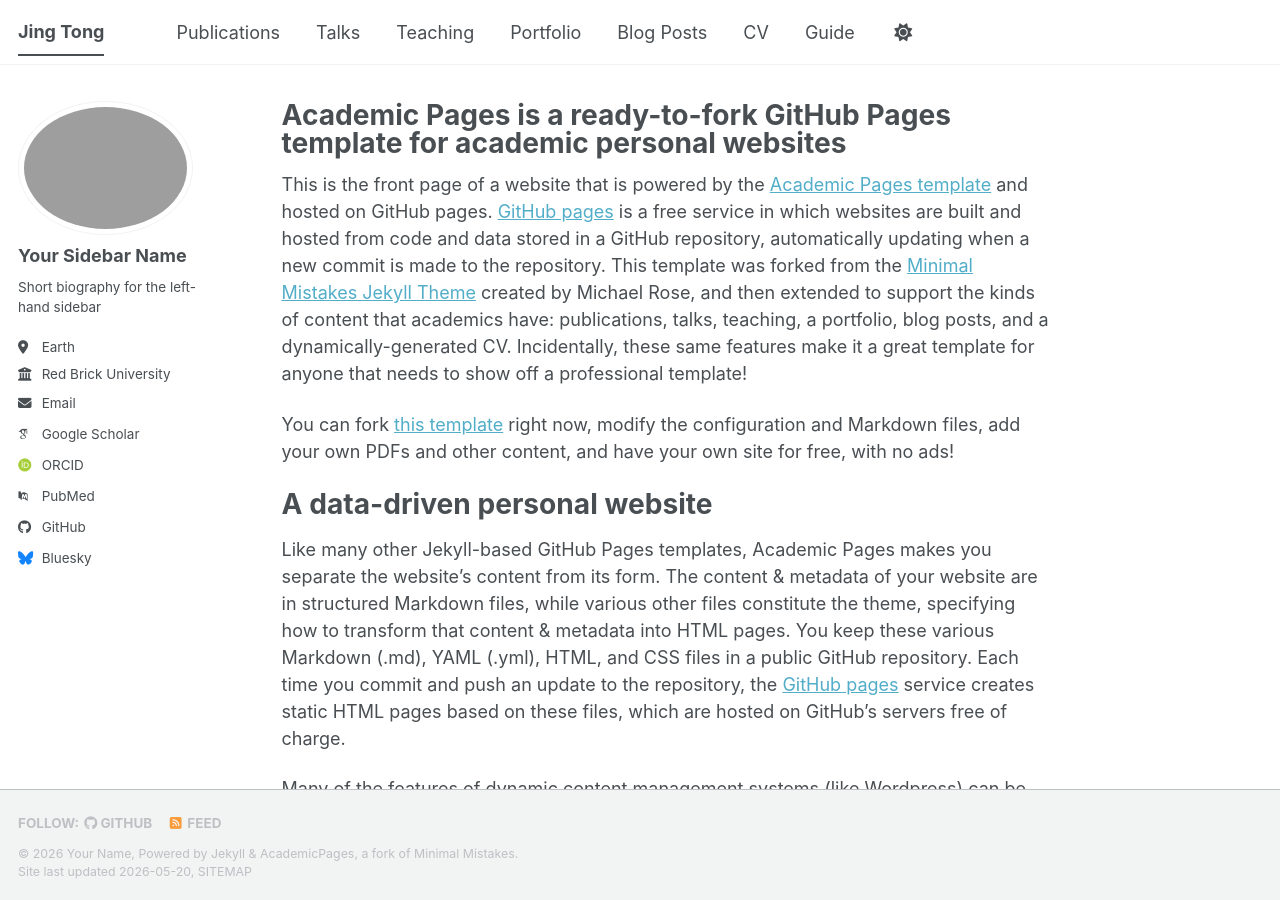
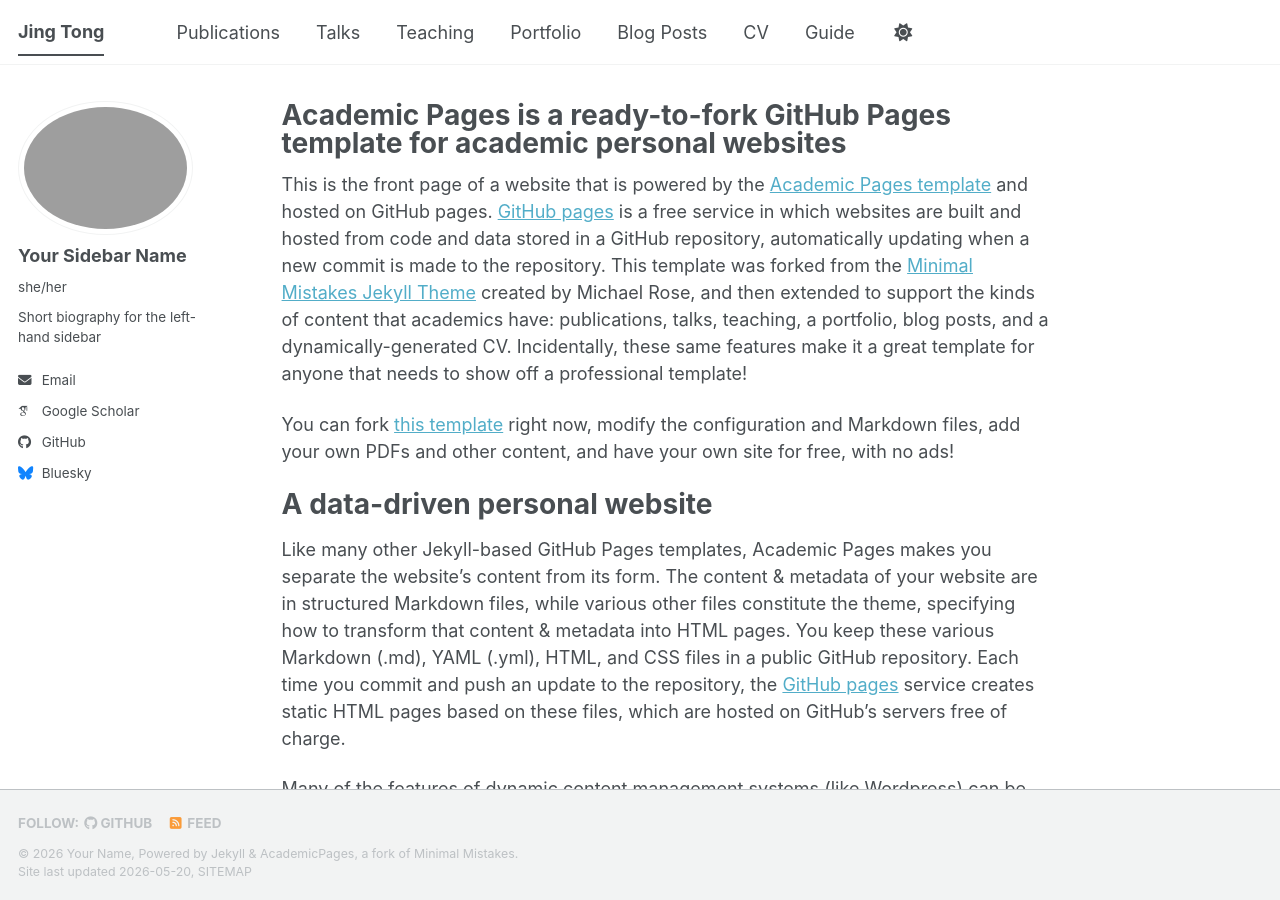
Before and after one commit to JingTong01/jingtong01.github.io, a Jekyll site: the page built from _pages/about.md, in a window 1280 px wide and 900 px high. Built offline with Jekyll 4.4.1, drawn with Linux system fonts in a browser that asks for light colours; some web fonts are replaced; a script bundle is joined from its source files by our own code; library files that are not in the unit come from our copies.

Commit message:
Update _config.yml

```diff
--- a/_config.yml
+++ b/_config.yml
@@ -25,23 +25,23 @@
   # Biographic information
   avatar           : "jingtong.png"
   name             : "Your Sidebar Name"
-  pronouns         : # example: "she/her"
+  pronouns         :  "she/her"
   bio              : "Short biography for the left-hand sidebar"
-  location         : "Earth"
-  employer         : "Red Brick University"
+  location         :
+  employer         :
   uri              : # URL
-  email            : "none@example.org"
+  email            : "Jing.Tong@psych.rwth-aachen.de"
 
   # Academic websites
   academia         : # URL
   arxiv            : # URL - Update with the correct link to your profile
-  googlescholar    : "https://scholar.google.com/citations?user=PS_CX0AAAAAJ"
+  googlescholar    : "https://scholar.google.com/citations?user=dj3vFqwAAAAJ&hl=de&oi=ao"
   inspire-hep      : # URL
   impactstory      : # URL
-  orcid            : "https://orcid.org/yourorcidurl"
+  orcid            :
   semantic         : # URL
   ssrn             : # URL
-  pubmed           : "https://www.ncbi.nlm.nih.gov/pubmed/?term=john+snow"
+  pubmed           :
   researchgate     : # URL
   scopus           : # URL
   zotero           : # URL
@@ -51,13 +51,13 @@
   bitbucket        : # Username - Update with your username on the site
   codepen          : # Username
   dribbble         : # Username
-  github           : "academicpages"
+  github           : "https://github.com/JingTong01"
   kaggle           : # Username
   stackoverflow    : # User number or user number and name (i.e., use "1" or "1/jeff-atwood")
 
   # Social media
   artstation       : # Username
-  bluesky          : "bsky.app" # Replace this with you Bluesky username
+  bluesky          : "https://bsky.app/profile/jingtong.bsky.social"
   facebook         : # Username
   flickr           : # Username
   foursquare       : # Username
```
